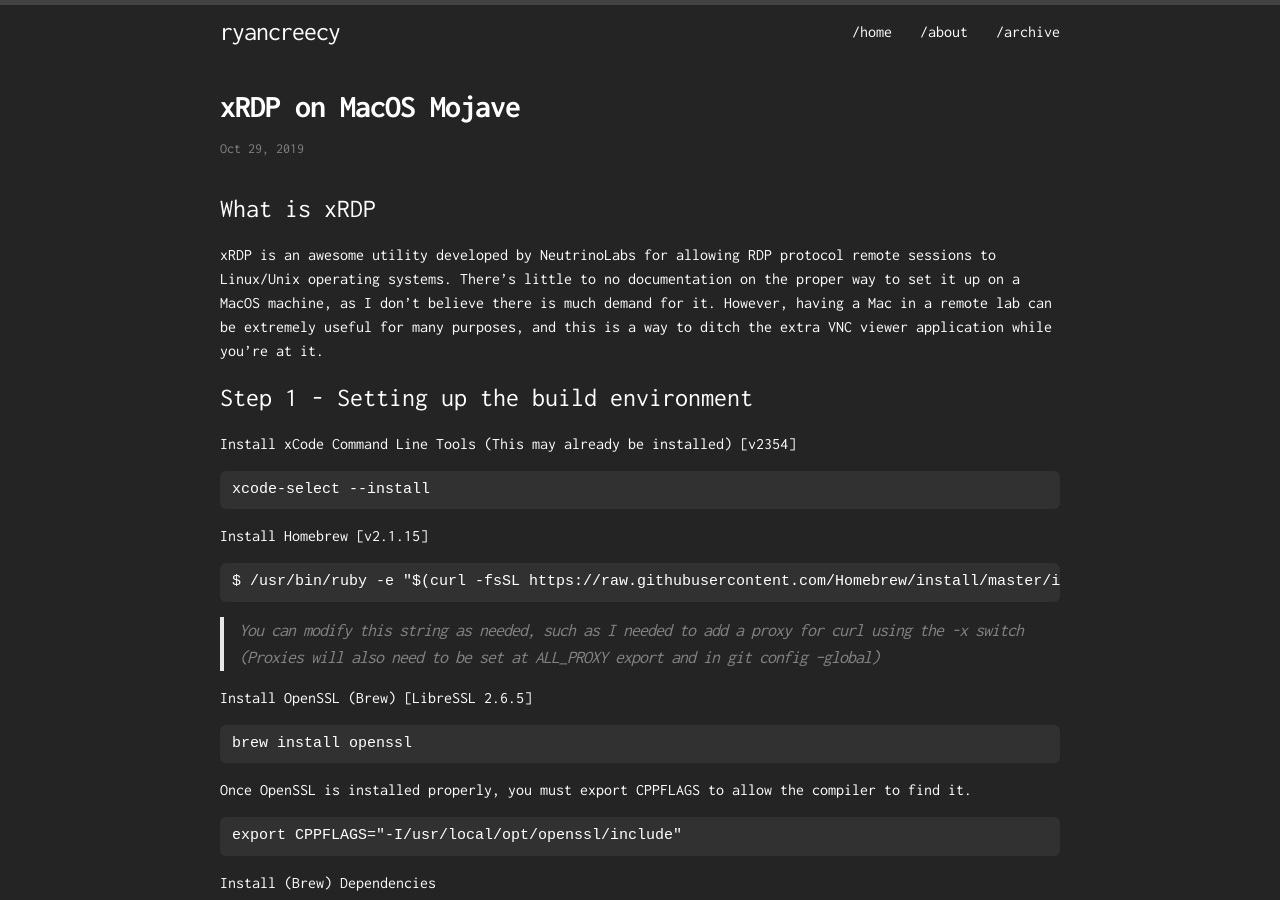
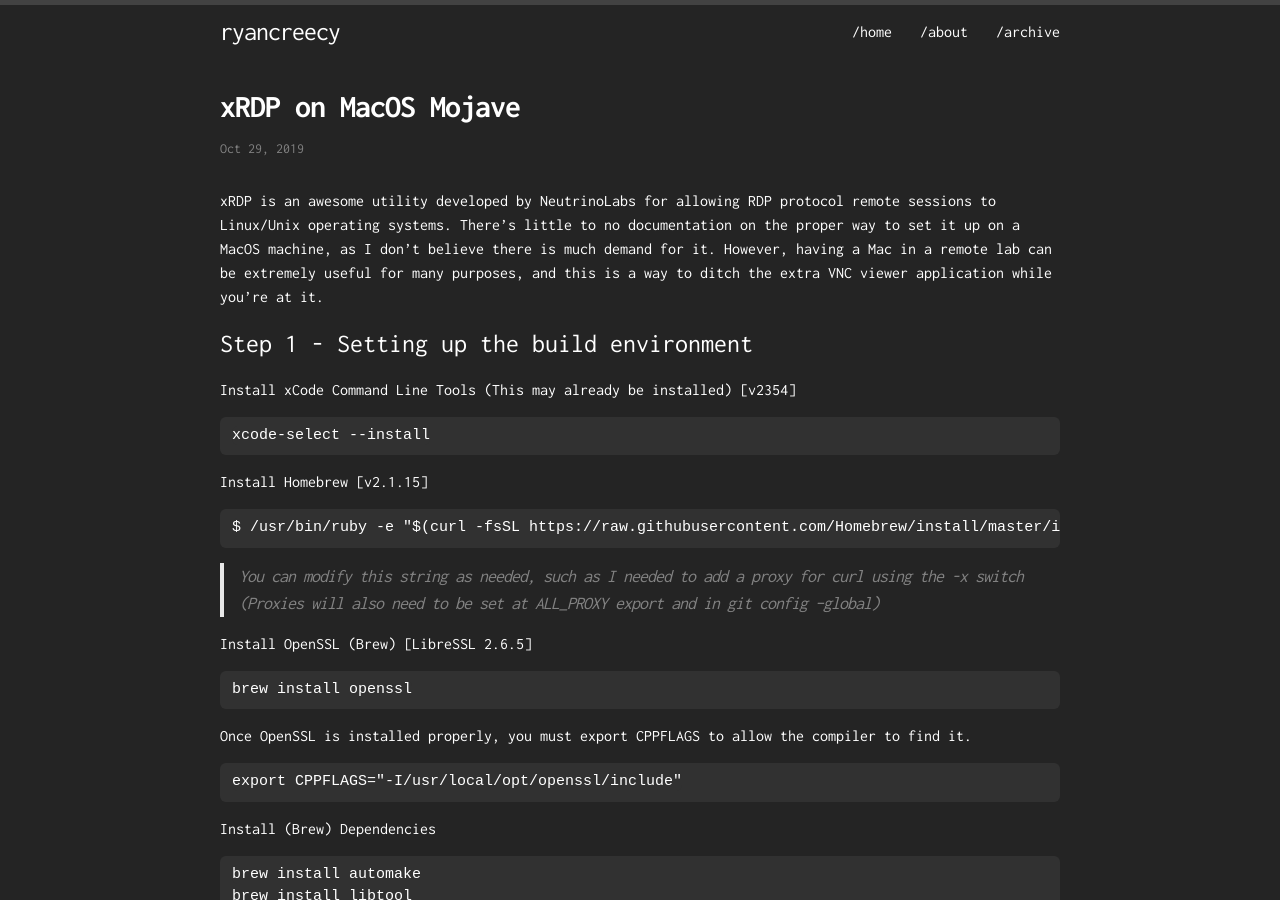
Before and after one commit to rcreecy/ryancreecy, a Jekyll site: the page built from _posts/2019-10-28-xrdp-on-mac.markdown, in a window 1280 px wide and 900 px high. Built offline with Jekyll 4.4.1, drawn with Linux system fonts in a browser that asks for light colours; comment, search, counter and statistics services are not loaded.

Commit message:
post fixes

```diff
--- a/_posts/2019-06-10-vtlookup.markdown
+++ b/_posts/2019-06-10-vtlookup.markdown
@@ -4,9 +4,8 @@ title:  "VirusTotal Powershell Lookup"
 date:   2019-06-10 23:11:20 -0500
 tags: powershell project cyber-security
 ---
+This tool provides a straightforward and ASCII happy powershell GUI to interact with Virustotal, through the API created by David B Heise and improved upon by [Dave Hull](https://github.com/davehull/VirusTotalShell)
 [Check it out here..](https://github.com/rcreecy/vtlookup/tree/master)
-
-This tool provides a straightforward and ASCII happy powershell GUI to interact with Virustotal, through the API created by David B Heise and improved upon by [Dave Hull](https://github.com/davehull/VirusTotalShell)
 <!--more-->
 ![Interface](https://raw.githubusercontent.com/rcreecy/vtlookup/master/readme/gui.png)
 ![Example Lookup](https://raw.githubusercontent.com/rcreecy/vtlookup/master/readme/use.PNG)
--- a/_posts/2019-10-28-xrdp-on-mac.markdown
+++ b/_posts/2019-10-28-xrdp-on-mac.markdown
@@ -4,7 +4,6 @@ title:  "xRDP on MacOS Mojave"
 date:   2019-10-28 23:00:00 -0500
 tags: tutorial technology
 ---
-### What is xRDP
 xRDP is an awesome utility developed by [NeutrinoLabs](https://github.com/neutrinolabs/) for allowing RDP protocol remote sessions to Linux/Unix operating systems. There's little to no documentation on the proper way to set it up on a MacOS machine, as I don't believe there is much demand for it. However, having a Mac in a remote lab can be extremely useful for many purposes, and this is a way to ditch the extra VNC viewer application while you're at it.
 <!--more-->
 ### Step 1 - Setting up the build environment
```
